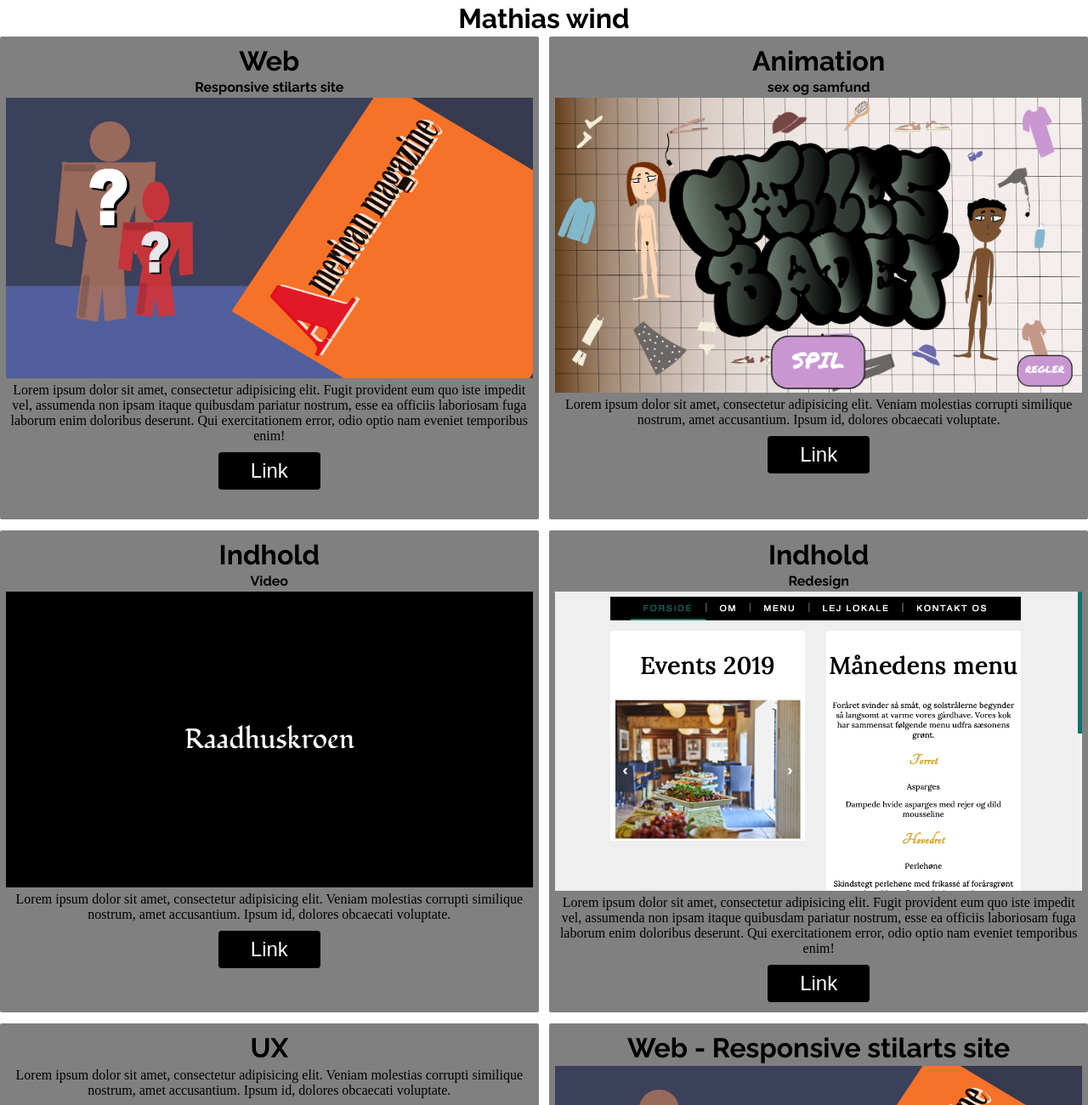
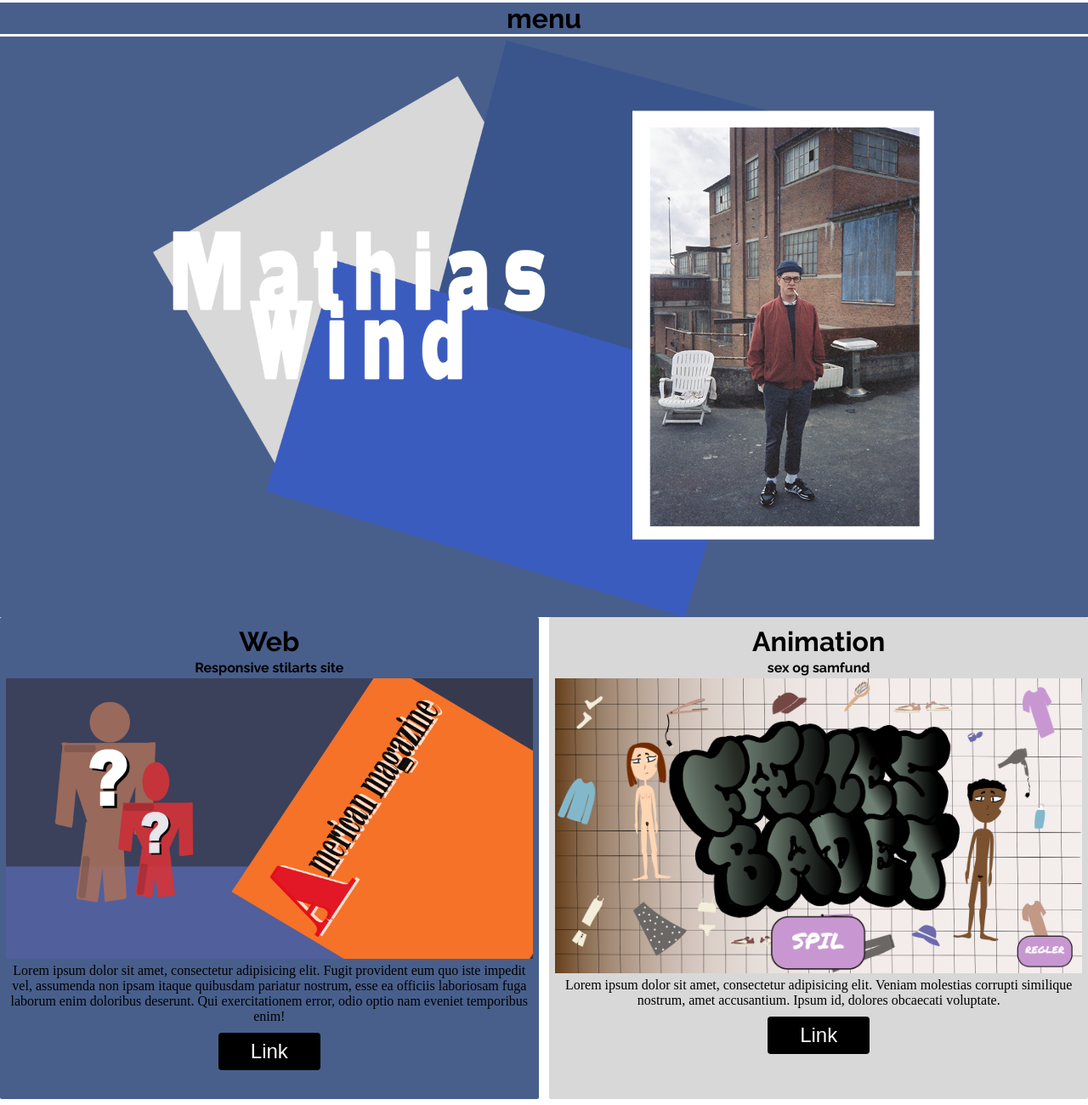
Before and after one commit to math06j7/portfolie2, a plain HTML site: page index.html in a window 1280 px wide. Shown: the top 1300 px of the page at 85% size. Drawn offline with Linux system fonts and the light colour scheme.

Commit message:
Går i seng nu godnat

```diff
--- a/index.html
+++ b/index.html
@@ -13,10 +13,14 @@
 
 
     <div class="grid">
-        <div class="titel">
-            <h1>Mathias wind</h1>
+        <div class="menu">
+            <h1>menu</h1>
         </div>
         <div class="header"></div>
+        <div class="splash">
+            <img src="img/splash.png" alt="">
+
+        </div>
         <div class="gridContent">
             <div class="content Web">
                 <h1>Web</h1>
@@ -24,7 +28,7 @@
                 <p>Lorem ipsum dolor sit amet, consectetur adipisicing elit. Fugit provident eum quo iste impedit vel, assumenda non ipsam itaque quibusdam pariatur nostrum, esse ea officiis laboriosam fuga laborum enim doloribus deserunt. Qui exercitationem error, odio optio nam eveniet temporibus enim!</p>
 
 
-                <a href="https://www.facebook.com/">
+                <a href="http://mathiaswind.dk/kea/04-responsive/01_04_02_responsive_v2/">
                     <button class="button"><span>Link</span></button>
                 </a>
             </div>
@@ -65,7 +69,7 @@
                     Lorem ipsum dolor sit amet, consectetur adipisicing elit. Veniam molestias corrupti similique nostrum, amet accusantium. Ipsum id, dolores obcaecati voluptate.
                 </p>
             </div>
-            <div class="content Web">
+            <div class="content Web1">
                 <h1>Web - Responsive stilarts site</h1><img src="img/splashimg.jpg" alt="">
                 <p>Lorem ipsum dolor sit amet, consectetur adipisicing elit. Fugit provident eum quo iste impedit vel, assumenda non ipsam itaque quibusdam pariatur nostrum, esse ea officiis laboriosam fuga laborum enim doloribus deserunt. Qui exercitationem error, odio optio nam eveniet temporibus enim!</p>
                 <a href="https://www.facebook.com/">
--- a/style.css
+++ b/style.css
@@ -15,6 +15,14 @@
  font-family: 'Raleway',
  sans-serif;
 
+ .splash {}
+
+ .menu {
+     background-color: #485F8C;
+     margin: 0px;
+
+ }
+
  /*forside start*/
 
 
@@ -27,6 +35,8 @@
  p {
      margin: 5px;
  }
+
+
 
 
  h1 {
@@ -54,7 +64,6 @@
 
  .content {
      grid-gap: 1em;
-     background-color: gray;
      border-radius: 2px;
      padding: 7px;
      text-align: center;
@@ -67,16 +76,47 @@
 
 
 
+
  /*forside slut*/
 
  /*content*/
+
+
+
+
+ /*
 
  fronterimg img {
      height: 300px;
 
  }
+*/
 
- .Web {}
+ .Web {
+     background-color: #485F8C;
+ }
+
+
+ .Animation {
+     background-color: #D8D8D8;
+ }
+
+ .Indhold {
+     background-color: #D8D8D8;
+ }
+
+ .Redesign {
+     background-color: #485F8C;
+ }
+
+ .UX {
+     background-color: #485F8C;
+ }
+
+ .Web1 {
+     background-color: #485F8C;
+ }
+
 
  /*
 
@@ -136,6 +176,8 @@
      right: 0;
  }
 
+ nth-of-type(odd) {}
+
  /*Knap slut*/
 
 
```
Also changed, not shown: img/splash.png (added).
